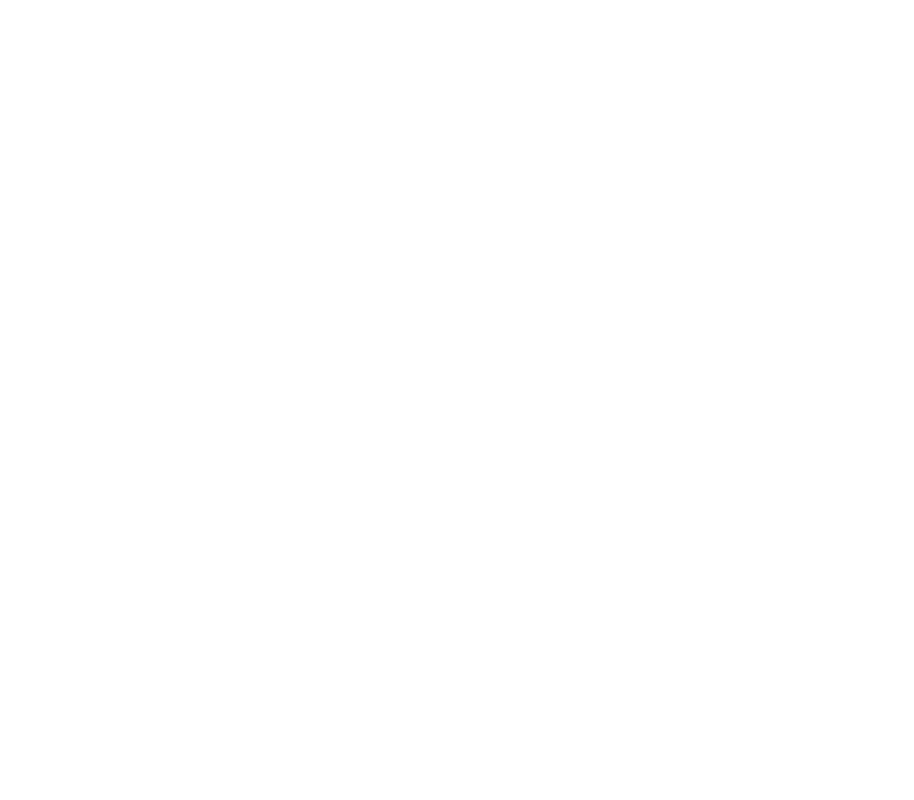
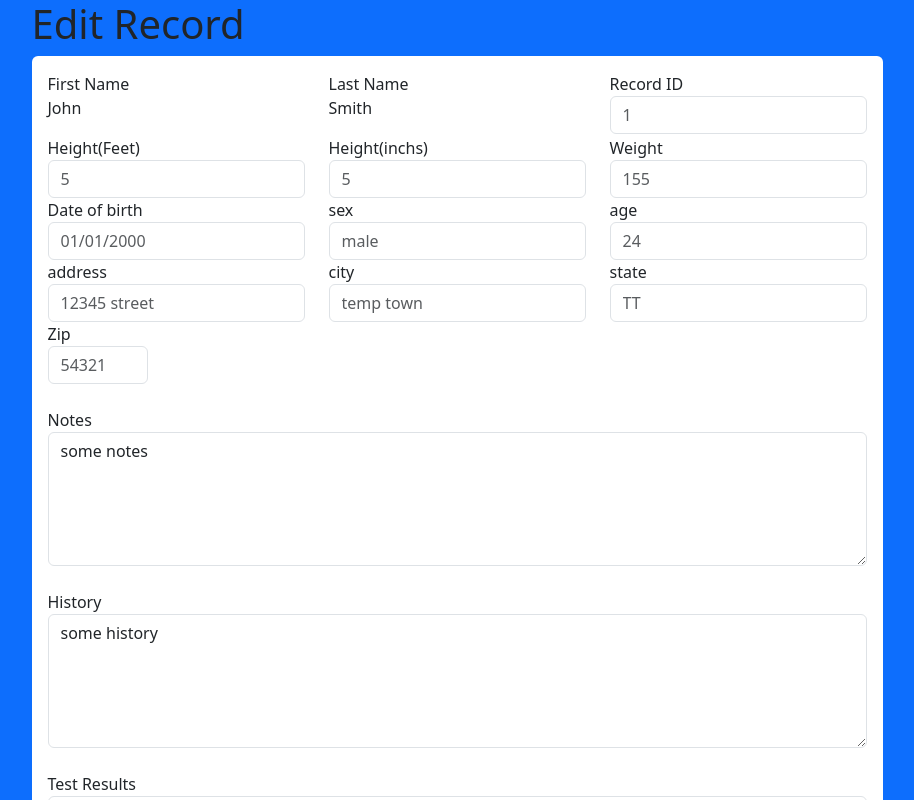
Before and after one commit to ayoungs98/MEDRECSYS, a React (Create React App) app in the folder frontend/: page /editRecord in a window 1280 px wide. Before the commit this address had no page. Shown: the top 800 px of the page, without its empty margins (183-1097 px from the left). Built offline with nearby package versions, Linux system fonts and the light colour scheme.

Commit message:
Updated edit page with row/col
Added rows/cols to edit page to make it look better.
Also added textarea to notes, history, test results.

```diff
--- a/frontend/src/App.js
+++ b/frontend/src/App.js
@@ -5,6 +5,7 @@
 import StaffHome from "./components/StaffHome";
 import PatientHome from "./components/PatientHome";
 import CreateRecord from "./components/CreatePatientRecord";
+import EditRecord from "./components/editRecord";
 import {BrowserRouter, Routes, Route} from "react-router-dom"
 
 function App() {
@@ -17,6 +18,7 @@
                 <Route path='/staffHome' element={<StaffHome />}> </Route>
                 <Route path='/patientHome' element={<PatientHome />}> </Route>
                 <Route path='/createRecord' element={<CreateRecord />}> </Route>
+                <Route path='/editRecord' element={<EditRecord />}> </Route>
             </Routes>
         </BrowserRouter>
     )
--- a/frontend/src/components/CreateAccount.js
+++ b/frontend/src/components/CreateAccount.js
@@ -1,7 +1,7 @@
 import React, { useState} from "react";
 import { Link, useNavigate } from "react-router-dom";
 import Validation from "./CreateAccountValidation";
-import axios from "axios";
+import dataSource from "./dataSource";
 
 function CreateAccount() {
 
@@ -26,7 +26,7 @@
         setErrors(Validation(values));
         console.log(values);
         if(errors.first_name === "" && errors.last_name === "" && errors.email === "" && errors.password === "") {
-            axios.post("http://localhost:5000/login/create", values)
+            dataSource.post("/login/create", values)
             .then(res => {
                 navigate("/");
             })
--- /dev/null
+++ b/frontend/src/components/editRecord.js
@@ -0,0 +1,123 @@
+import React, { useState } from "react";
+import { Row, Col } from "react-bootstrap";
+import { useNavigate } from "react-router-dom";
+import dataSource from "./dataSource";
+
+const EditRecords = (props) => {
+
+    const [record, setRecord] = useState({
+        first_name: 'John',
+        last_name: 'Smith',
+        recordId: '1',
+        heightFeet: '5',
+        heightInch: '5',
+        weight: '155',
+        sex: 'male',
+        age: '24',
+        dob: '01/01/2000',
+        address: '12345 street',
+        city: 'temp town',
+        state: 'TT',
+        zip: '54321',
+        notes: 'some notes',
+        history: 'some history',
+        testResults: 'none',
+    })
+
+    const handleChange = (event) => (
+        setRecord({...record, [event.target.name]: [event.target.value]})
+    );
+
+    const handleSubmit = (event) => (
+        event.preventDefault(),
+        console.log(record)
+    );
+
+    return (
+        <div className="d-flex justify-content-center align-items-center bg-primary">
+            <form onSubmit={handleSubmit}>
+                <h1>Edit Record</h1>
+                <div className="bg-white p-3 rounded">
+                    <Row>
+                        <Col>
+                            <label htmlFor="first_name">First Name</label>
+                            <p>{record.first_name}</p>
+                        </Col>
+                        <Col>
+                            <label htmlFor="last_name">Last Name</label>
+                            <p>{record.last_name}</p>
+                        </Col>
+                        <Col>
+                            <label htmlFor="recordId">Record ID</label>
+                            <input type="text" className="form-control" id="recordId" name="recordId" placeholder={record.recordId} onChange={handleChange} ></input>
+                        </Col>
+                    </Row>
+                    <Row>
+                        <Col>
+                            <label htmlFor="heightFeet">Height(Feet)</label>
+                            <input type="text" className="form-control" id="heightFeet" name="heightFeet" placeholder={record.heightFeet} onChange={handleChange} ></input>
+                        </Col>
+                        <Col>
+                            <label htmlFor="heightInch">Height(inchs)</label>
+                            <input type="text" className="form-control" id="heightInch" name="heightinch" placeholder={record.heightInch} onChange={handleChange} ></input>
+                        </Col>
+                        <Col>
+                            <label htmlFor="weight">Weight</label>
+                            <input type="text" className="form-control" id="weight" name="weight" placeholder={record.weight} onChange={handleChange} ></input>
+                        </Col>
+                    </Row>
+                    <Row>
+                        <Col>
+                            <label htmlFor="dob">Date of birth</label>
+                            <input type="text" className="form-control" id="dob" name="dob" placeholder={record.dob} onChange={handleChange} ></input>
+                        </Col>
+                        <Col>
+                            <label htmlFor="sex">sex</label>
+                            <input type="text" className="form-control" id="sex" name="sex" placeholder={record.sex} onChange={handleChange} ></input>
+                        </Col>
+                        <Col>
+                            <label htmlFor="age">age</label>
+                            <input type="text" className="form-control" id="age" name="age" placeholder={record.age} onChange={handleChange} ></input>
+                        </Col>
+                    </Row>
+                    <Row>
+                        <Col>
+                            <label htmlFor="address">address</label>
+                            <input type="text" className="form-control" id="address" name="address" placeholder={record.address} onChange={handleChange} ></input>
+                        </Col>
+                        <Col>
+                            <label htmlFor="city">city</label>
+                            <input type="text" className="form-control" id="city" name="city" placeholder={record.city} onChange={handleChange} ></input>
+                        </Col>
+                        <Col>
+                            <label htmlFor="state">state</label>
+                            <input type="text" className="form-control" id="state" name="state" placeholder={record.state} onChange={handleChange} ></input>
+                        </Col>
+                    </Row>
+                    <label htmlFor="zip">Zip</label>
+                    <input type="text" className="form-control" id="zip" name="zip" style={{width: "100px"}} placeholder={record.zip} onChange={handleChange} ></input><br/>
+
+                    <label htmlFor="notes">Notes</label>
+                    <textarea className="form-control" id="notes" name='notes' defaultValue={record.notes} rows='5' cols={1} onChange={handleChange}></textarea><br/>
+
+                    <label htmlFor="history">History</label>
+                    <textarea className="form-control" id="history" name="history" defaultValue={record.history} rows='5' cols={1} onChange={handleChange} ></textarea><br/>
+
+                    <label htmlFor="testResults">Test Results</label>
+                    <textarea className="form-control" id="testResults" name="testResults" defaultValue={record.testResults} rows='5' cols={1} onChange={handleChange} ></textarea><br/>
+                </div>
+                <div className="d-grid gap-2 d-md-flex">
+                <button type='submit' className='btn btn-success w-25 rounded-0'>Update</button>
+                <button type='button' className="btn btn-danger w-25 rounded-0 ">Cancel</button>
+                </div>
+            </form>
+        </div>
+    )
+}
+
+export default EditRecords
+
+
+/*
+
+*/
```
Also changed, not shown: frontend/src/components/CreatePatientRecord.js (+5 -20 lines), frontend/src/components/login.js (+2 -10 lines).
